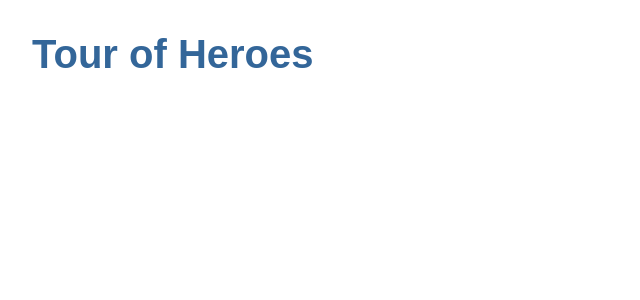
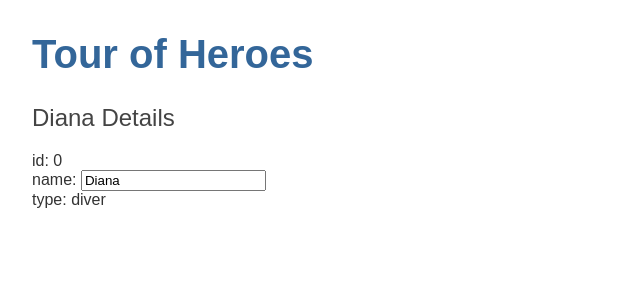
Before and after one commit to HansXxX/heroes, an Angular app: page / in a window 1280 px wide. Shown: the top 300 px of the page, without its empty margins (0-640 px from the left). Built offline with nearby package versions, Linux system fonts and the light colour scheme.

Commit message:
2 files modified, 4 added

```diff
--- a/src/app/app.component.html
+++ b/src/app/app.component.html
@@ -1 +1,2 @@
 <h1>{{title}}</h1>
+<app-heroes></app-heroes>
--- a/src/app/app.module.ts
+++ b/src/app/app.module.ts
@@ -4,10 +4,11 @@ import { FormsModule } from '@angular/forms';
 
 import { AppComponent } from './app.component';
 import { HelloComponent } from './hello.component';
+import { HeroesComponent } from './heroes/heroes.component';
 
 @NgModule({
   imports:      [ BrowserModule, FormsModule ],
-  declarations: [ AppComponent, HelloComponent ],
+  declarations: [ AppComponent, HelloComponent, HeroesComponent ],
   bootstrap:    [ AppComponent ]
 })
 export class AppModule { }
--- /dev/null
+++ b/src/app/hero.ts
@@ -0,0 +1,5 @@
+export interface Hero {
+  id: number;
+  name: string;
+  type: string;
+}
--- /dev/null
+++ b/src/app/heroes/heroes.component.html
@@ -0,0 +1,8 @@
+<h2>{{hero.name}} Details</h2>
+<div><span>id: </span>{{hero.id}}</div>
+<div>
+  <label>name:
+    <input [(ngModel)]="hero.name" placeholder="name"/>
+  </label>
+</div>
+<div><span>type: </span>{{hero.type}}</div>
--- /dev/null
+++ b/src/app/heroes/heroes.component.ts
@@ -0,0 +1,22 @@
+import { Component, OnInit } from '@angular/core';
+import { Hero } from '../hero';
+
+@Component({
+  selector: 'app-heroes',
+  templateUrl: './heroes.component.html',
+  styleUrls: ['./heroes.component.css']
+})
+export class HeroesComponent implements OnInit {
+
+  hero: Hero = {
+    id: 0,
+    name: "Diana",
+    type: "diver"
+  }
+
+  constructor() { }
+
+  ngOnInit() {
+  }
+
+}
```
Also changed, not shown: src/app/heroes/heroes.component.css (added).
